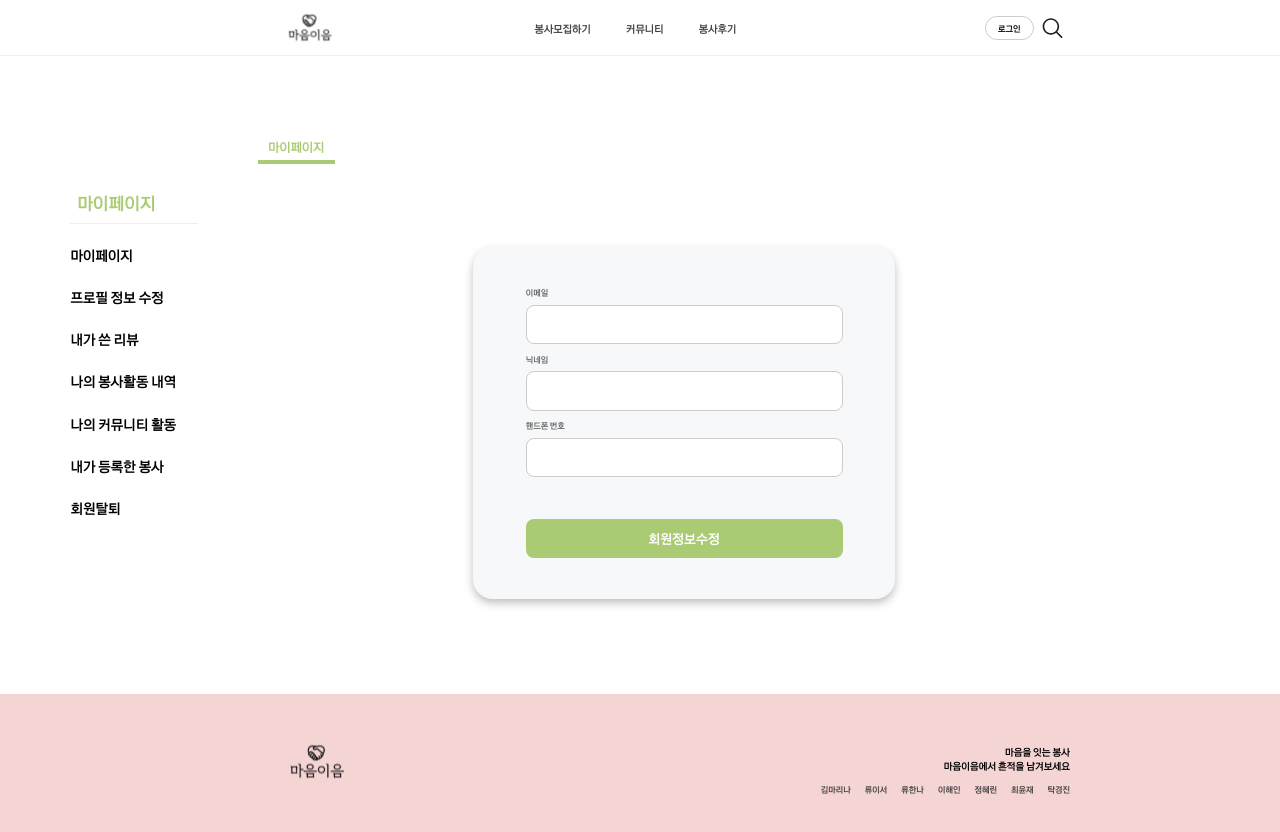
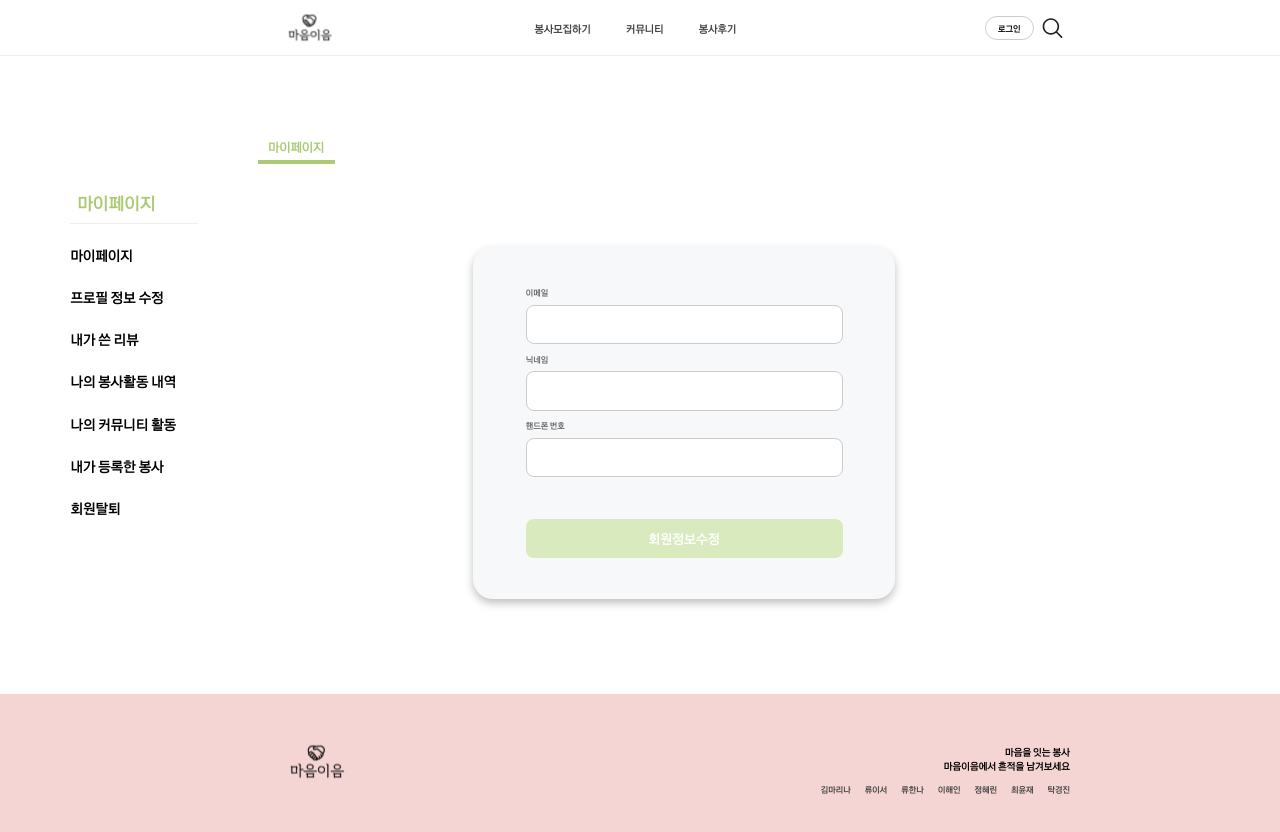
Before and after one commit to maumeum/Front-end, a React (Vite) app: page /mypage in a window 1280 px wide. Shown: the top 832 px of the page. Built offline with nearby package versions, Linux system fonts and the light colour scheme; no server answers.

Commit message:
[Feat] 회원정보변경 없으면 수정버튼 비활성화

```diff
--- a/src/components/Buttons/LargeButton.ts
+++ b/src/components/Buttons/LargeButton.ts
@@ -1,14 +1,17 @@
 import styled from 'styled-components';
 
-const LargeButton = styled.button`
+interface LargeButtonProps {
+	disabled?: boolean;
+}
+const LargeButton = styled.button<LargeButtonProps>`
 	margin-top: 6rem;
 	width: 45rem;
 	height: 5.5rem;
-  background-color: var(--button--color);
+	background-color: ${({ disabled }) => (disabled ? '#d9eabe ' : '#afcd81')};
 	color: #ffffff;
 	border: none;
 	border-radius: 8px;
-  cursor: pointer;
+	cursor: ${({ disabled }) => (disabled ? 'auto' : 'pointer')};
 `;
 
 export default LargeButton;
--- a/src/components/UserForm/MyPageUserForm.tsx
+++ b/src/components/UserForm/MyPageUserForm.tsx
@@ -44,6 +44,8 @@ function MyPageUserForm({ pageType }: MyPageUserFormProps) {
 				setEmail(email);
 				setNickname(nickname);
 				setPhone(phone);
+				setInitialNickname(nickname);
+				setInitialPhone(phone);
 			} catch (error) {
 				console.log(error);
 			}
@@ -51,7 +53,8 @@ function MyPageUserForm({ pageType }: MyPageUserFormProps) {
 
 		fetchData();
 	}, []);
-
+	const [initialNickname, setInitialNickname] = useState<string>('');
+	const [initialPhone, setInitialPhone] = useState<string>('');
 	const [email, setEmail] = useState<string>('');
 	const [nickname, setNickname] = useState<string>('');
 	const [phoneState, setPhone] = useState<string>('');
@@ -80,6 +83,18 @@ function MyPageUserForm({ pageType }: MyPageUserFormProps) {
 			setter(e.target.value);
 		};
 
+	//유저값 변경 확인
+	const isInfoChanged = () => {
+		return initialNickname !== nickname || initialPhone !== phoneState;
+	};
+	const isNicknameValid = nickname.length > 0;
+	const isPhoneValid = validPhoneNum(phoneState);
+	const isButtonDisabled = !(
+		isNicknameValid &&
+		isPhoneValid &&
+		isInfoChanged()
+	);
+
 	const clickHandler = (e: React.MouseEvent<HTMLButtonElement>) => {
 		{
 			if (isMyPage) {
@@ -95,7 +110,7 @@ function MyPageUserForm({ pageType }: MyPageUserFormProps) {
 		setSubmit(true);
 
 		//비밀번호 일치여부
-		if (validPhoneNum(phoneState)) {
+		if (validPhoneNum(phoneState) && nickname.length > 0) {
 			Swal.fire({
 				title: '회원정보가 수정되었습니다!',
 				confirmButtonColor: 'var(--button--color)',
@@ -154,7 +169,9 @@ function MyPageUserForm({ pageType }: MyPageUserFormProps) {
 								비밀번호변경
 							</LargeButton>
 						)}
-						<LargeButton onClick={clickHandler}>회원정보수정</LargeButton>
+						<LargeButton onClick={clickHandler} disabled={isButtonDisabled}>
+							회원정보수정
+						</LargeButton>
 					</ButtonContainer>
 					<Modal
 						isOpen={isOpen}
```
Lines whose indentation alone changed are shown as unchanged.
